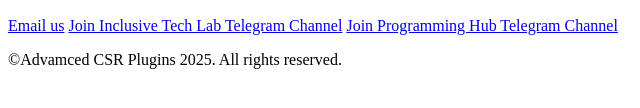
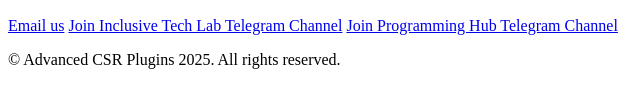
Before and after one commit to csrPlugins189/CSRPlugins189.github.io, a plain HTML site: page index.html in a window 1280 px wide. Shown: the part 148-256 px from the top of the page, 0-640 px from the left. Drawn offline with Linux system fonts and the light colour scheme.

Commit message:
Fixed Spelling errors.

```diff
--- a/index.html
+++ b/index.html
@@ -18,11 +18,11 @@
 <a href="mailto:armughal189@gmail.com">Email us</a>
 <a href="https://t.me/I_T_L189">Join Inclusive Tech Lab Telegram Channel</a>
 <a href="https://t.me/BTWOfficial189">Join Programming Hub Telegram Channel</a>
-<p id="copyrightParagraph">&copy;</p>
+<p id="copyrightParagraph">&copy; </p>
 </footer>
 <script>
 const date = new Date();
-document.getElementById("copyrightParagraph").innerHTML += `Advamced CSR Plugins ${date.getFullYear()}. All rights reserved.`;
+document.getElementById("copyrightParagraph").innerHTML += `Advanced CSR Plugins ${date.getFullYear()}. All rights reserved.`;
 </script>
 </body>
 </html>
```
